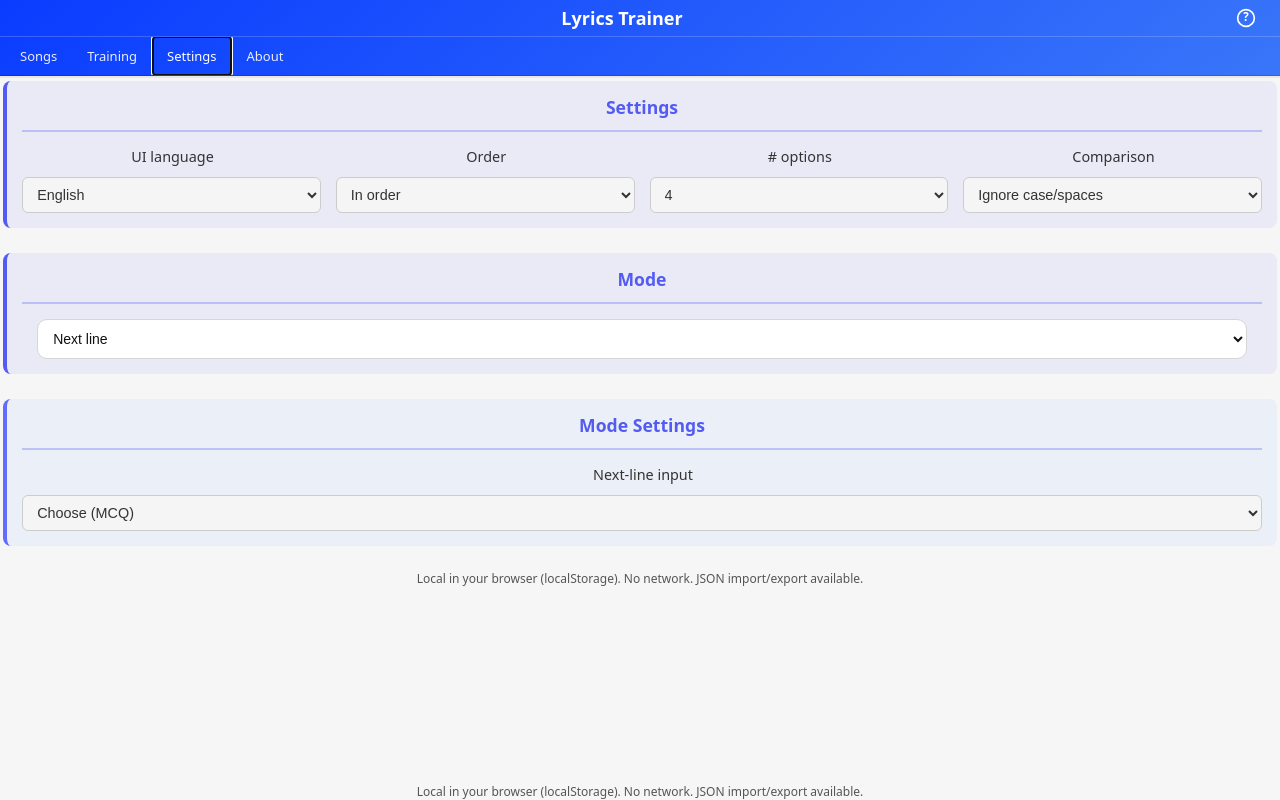
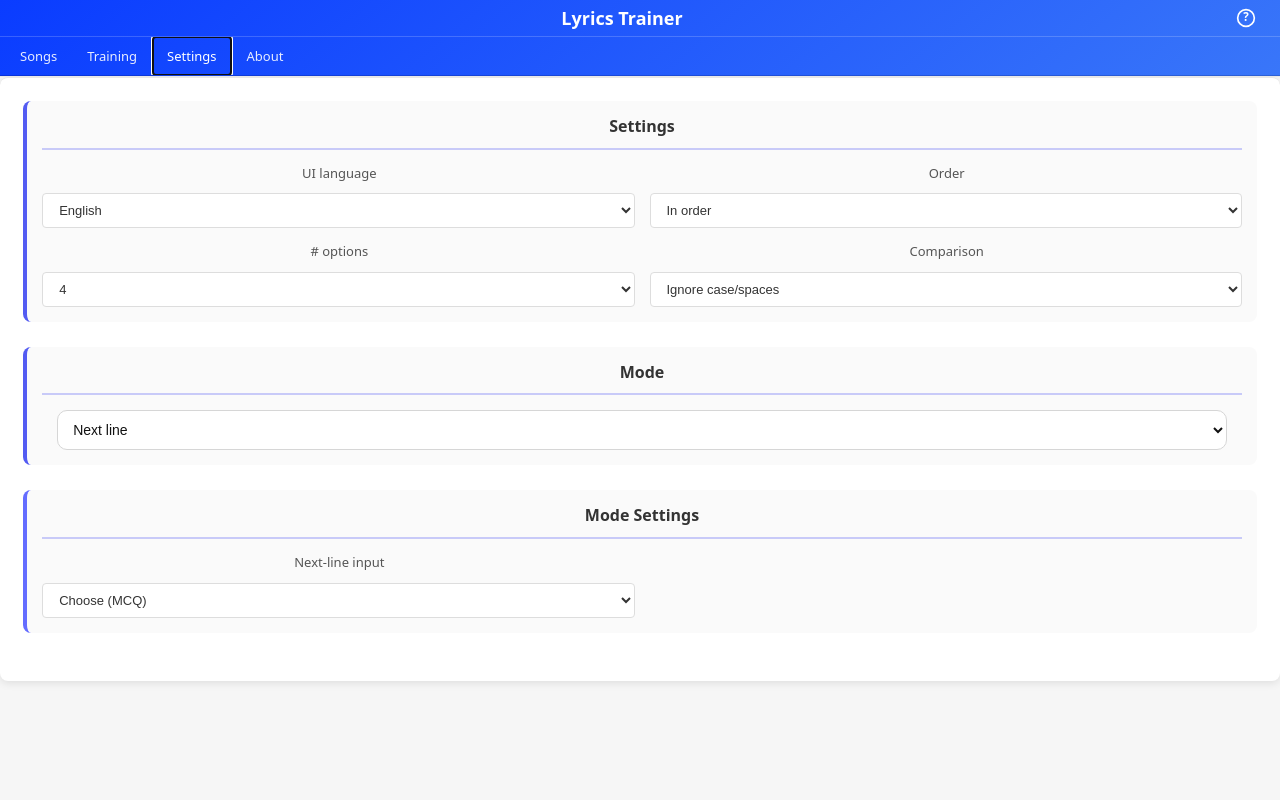
Before and after one commit to niwrA/lyrics-trainer, a Vue app: page / in a window 1280 px wide. Both pictures are taken after a click on the tab "Settings". Built offline with nearby package versions, Linux system fonts and the light colour scheme.

Commit message:
Properly extract settings

```diff
--- a/src/App.vue
+++ b/src/App.vue
@@ -431,144 +431,8 @@
       </section>
 
       <!-- TAB: Settings -->
-      <section v-else-if="appTab === 'settings'" class="card">
-        <!-- <div class="card-head">
-          <div class="card-title">{{ t("exerciseAndOptions") }}</div>
-        </div> -->
-
-        <div class="card-body">
-          <div v-if="!currentSong" class="empty">{{ t("chooseSongFirst") }}</div>
-
-          <div v-else>
-            <!-- GLOBAL SETTINGS -->
-            <div class="settings-section settings-global">
-              <h3 class="settings-section-title">{{ t("exerciseAndOptions") }}</h3>
-              <div class="settings-grid">
-                <div class="field">
-                  <label>{{ t("uiLanguage") }}</label>
-                  <select v-model="settings.uiLang" @change="resetRound(false)">
-                    <option value="en">English</option>
-                    <option value="es">Español</option>
-                  </select>
-                </div>
-
-                <div class="field">
-                  <label>{{ t("order") }}</label>
-                  <select v-model="settings.order" @change="resetRound(true)">
-                    <option value="sequence">{{ t("orderSequence") }}</option>
-                    <option value="random">{{ t("orderRandom") }}</option>
-                  </select>
-                </div>
-
-                <div class="field">
-                  <label>{{ t("optionCount") }}</label>
-                  <select v-model.number="settings.optionCount" @change="resetRound(true)">
-                    <option :value="3">3</option>
-                    <option :value="4">4</option>
-                    <option :value="5">5</option>
-                    <option :value="6">6</option>
-                  </select>
-                </div>
-
-                <div class="field">
-                  <label>{{ t("normalization") }}</label>
-                  <select v-model="settings.normalize" @change="resetRound(false)">
-                    <option value="strict">{{ t("normStrict") }}</option>
-                    <option value="basic">{{ t("normBasic") }}</option>
-                    <option value="punct">{{ t("normPunct") }}</option>
-                  </select>
-                </div>
-              </div>
-            </div>
-
-            <!-- MODE SELECTOR -->
-            <div class="settings-section settings-mode-selector">
-              <h3 class="settings-section-title">{{ t("mode") }}</h3>
-              <div style="padding: 0 15px;">
-                <select v-model="settings.mode" @change="resetRound(true)" style="width: 100%;">
-                  <option value="nextLine">{{ t("modeNextLine") }}</option>
-                  <option value="cloze">{{ t("modeCloze") }}</option>
-                  <option value="type">{{ t("modeType") }}</option>
-                  <option value="vocabulary">{{ t("modeVocabulary") }}</option>
-                </select>
-              </div>
-            </div>
-
-            <!-- MODE-SPECIFIC SETTINGS -->
-            <div class="settings-section settings-mode">
-              <h3 class="settings-section-title">{{ t("modeSettings") }}</h3>
-              <div class="settings-grid">
-                <div class="field" v-if="settings.mode === 'nextLine'">
-                  <label>{{ t("nextLineInput") }}</label>
-                  <select v-model="settings.nextLineInput" @change="resetRound(false)">
-                    <option value="choice">{{ t("inputChoice") }}</option>
-                    <option value="type">{{ t("inputType") }}</option>
-                  </select>
-                </div>
-
-                <div class="field" v-if="settings.mode === 'cloze'">
-                  <label>{{ t("clozeStartMissing") }}</label>
-                  <input type="number" min="1" :max="12" v-model.number="settings.clozeStartMissing"
-                    @change="resetRound(true)" />
-                </div>
-
-                <div class="field" v-if="settings.mode === 'cloze'">
-                  <label>{{ t("clozeMaxMissing") }}</label>
-                  <input type="number" min="1" :max="16" v-model.number="settings.clozeMaxMissing"
-                    @change="resetRound(true)" />
-                </div>
-
-                <div class="field" v-if="settings.mode === 'cloze'">
-                  <label>{{ t("clozeProgression") }}</label>
-                  <select v-model="settings.clozeProgression" @change="resetRound(true)">
-                    <option value="on">{{ t("on") }}</option>
-                    <option value="off">{{ t("off") }}</option>
-                  </select>
-                </div>
-
-                <div class="field" v-if="settings.mode === 'cloze'">
-                  <label>{{ t("clozeInput") }}</label>
-                  <select v-model="settings.clozeInput" @change="resetRound(true)">
-                    <option value="choice">{{ t("inputChoice") }}</option>
-                    <option value="type">{{ t("inputType") }}</option>
-                  </select>
-                </div>
-
-                <div class="field" v-if="settings.mode === 'cloze' && settings.clozeInput === 'choice'">
-                  <label>{{ t("showClozeTarget") }}</label>
-                  <select v-model="settings.showClozeTarget" @change="resetRound(false)">
-                    <option value="off">{{ t("off") }}</option>
-                    <option value="on">{{ t("on") }}</option>
-                  </select>
-                </div>
-
-                <div class="field" v-if="settings.mode === 'type'">
-                  <label>{{ t("typeMode") }}</label>
-                  <select v-model="settings.typeTarget" @change="resetRound(true)">
-                    <option value="nextLine">{{ t("typeNextLine") }}</option>
-                    <option value="currentLine">{{ t("typeCurrentLine") }}</option>
-                  </select>
-                </div>
-
-                <div class="field" v-if="settings.mode === 'type' && settings.typeTarget === 'currentLine'">
-                  <label>{{ t("showHintLine") }}</label>
-                  <select v-model="settings.showHintLine" @change="resetRound(true)">
-                    <option value="on">{{ t("on") }}</option>
-                    <option value="off">{{ t("off") }}</option>
-                  </select>
-                </div>
-
-                <div class="field" v-if="!['nextLine', 'cloze', 'type'].includes(settings.mode)">
-                  <p class="small" style="margin: 0; font-style: italic;">{{ t("noModeSettings") }}</p>
-                </div>
-              </div>
-            </div>
-
-            <div class="small" style="margin-top: 10px;">
-              {{ t("footer") }}
-            </div>
-          </div>
-        </div>
+      <section v-else-if="appTab === 'settings'">
+        <SettingsTab @reset-round="resetRound" />
       </section>
 
       <!-- TAB: About -->
@@ -582,14 +446,13 @@
       </section>
 
     </main>
-
-    <footer class="footer small">{{ t("footer") }}</footer>
   </div>
 </template>
 
 <script setup lang="ts">
 import { computed, onMounted, reactive, ref, watch, Ref } from "vue";
 import TrainerShell from "./components/trainer/TrainerShell.vue";
+import SettingsTab from "./components/tabs/SettingsTab.vue";
 import { useI18n } from "./composables/useI18n";
 import type { Lang } from "./types";
 
--- a/src/components/tabs/SettingsTab.vue
+++ b/src/components/tabs/SettingsTab.vue
@@ -1,16 +1,14 @@
 <template>
   <section class="card">
     <div class="card-body">
-      <div v-if="!currentSong" class="empty">{{ t("chooseSongFirst") }}</div>
-
-      <div v-else>
+      <div>
         <!-- Global Settings -->
         <div class="settings-section settings-global">
           <h3 class="settings-section-title">{{ t("exerciseAndOptions") }}</h3>
           <div class="settings-grid">
             <div class="field">
               <label>{{ t("uiLanguage") }}</label>
-              <select v-model="settings.uiLang">
+              <select v-model="settings.uiLang" @change="reset(false)">
                 <option value="en">English</option>
                 <option value="es">Español</option>
               </select>
@@ -18,7 +16,7 @@
 
             <div class="field">
               <label>{{ t("order") }}</label>
-              <select v-model="settings.order">
+              <select v-model="settings.order" @change="reset(true)">
                 <option value="sequence">{{ t("orderSequence") }}</option>
                 <option value="random">{{ t("orderRandom") }}</option>
               </select>
@@ -26,7 +24,7 @@
 
             <div class="field">
               <label>{{ t("optionCount") }}</label>
-              <select v-model.number="settings.optionCount">
+              <select v-model.number="settings.optionCount" @change="reset(true)">
                 <option :value="3">3</option>
                 <option :value="4">4</option>
                 <option :value="5">5</option>
@@ -36,7 +34,7 @@
 
             <div class="field">
               <label>{{ t("normalization") }}</label>
-              <select v-model="settings.normalize">
+              <select v-model="settings.normalize" @change="reset(false)">
                 <option value="strict">{{ t("normStrict") }}</option>
                 <option value="basic">{{ t("normBasic") }}</option>
                 <option value="punct">{{ t("normPunct") }}</option>
@@ -49,7 +47,7 @@
         <div class="settings-section settings-mode-selector">
           <h3 class="settings-section-title">{{ t("mode") }}</h3>
           <div style="padding: 0 15px;">
-            <select v-model="settings.mode" style="width: 100%;">
+            <select v-model="settings.mode" @change="reset(true)" style="width: 100%;">
               <option value="nextLine">{{ t("modeNextLine") }}</option>
               <option value="cloze">{{ t("modeCloze") }}</option>
               <option value="type">{{ t("modeType") }}</option>
@@ -64,7 +62,7 @@
           <div class="settings-grid">
             <div class="field" v-if="settings.mode === 'nextLine'">
               <label>{{ t("nextLineInput") }}</label>
-              <select v-model="settings.nextLineInput">
+              <select v-model="settings.nextLineInput" @change="reset(false)">
                 <option value="choice">{{ t("inputChoice") }}</option>
                 <option value="type">{{ t("inputType") }}</option>
               </select>
@@ -72,17 +70,17 @@
 
             <div class="field" v-if="settings.mode === 'cloze'">
               <label>{{ t("clozeStartMissing") }}</label>
-              <input type="number" min="1" :max="12" v-model.number="settings.clozeStartMissing" />
+              <input type="number" min="1" :max="12" v-model.number="settings.clozeStartMissing" @change="reset(true)" />
             </div>
 
             <div class="field" v-if="settings.mode === 'cloze'">
               <label>{{ t("clozeMaxMissing") }}</label>
-              <input type="number" min="1" :max="16" v-model.number="settings.clozeMaxMissing" />
+              <input type="number" min="1" :max="16" v-model.number="settings.clozeMaxMissing" @change="reset(true)" />
             </div>
 
             <div class="field" v-if="settings.mode === 'cloze'">
               <label>{{ t("clozeProgression") }}</label>
-              <select v-model="settings.clozeProgression">
+              <select v-model="settings.clozeProgression" @change="reset(true)">
                 <option value="on">{{ t("on") }}</option>
                 <option value="off">{{ t("off") }}</option>
               </select>
@@ -90,7 +88,7 @@
 
             <div class="field" v-if="settings.mode === 'cloze'">
               <label>{{ t("clozeInput") }}</label>
-              <select v-model="settings.clozeInput">
+              <select v-model="settings.clozeInput" @change="reset(true)">
                 <option value="choice">{{ t("inputChoice") }}</option>
                 <option value="type">{{ t("inputType") }}</option>
               </select>
@@ -98,7 +96,7 @@
 
             <div class="field" v-if="settings.mode === 'cloze' && settings.clozeInput === 'choice'">
               <label>{{ t("showClozeTarget") }}</label>
-              <select v-model="settings.showClozeTarget">
+              <select v-model="settings.showClozeTarget" @change="reset(false)">
                 <option value="off">{{ t("off") }}</option>
                 <option value="on">{{ t("on") }}</option>
               </select>
@@ -106,7 +104,7 @@
 
             <div class="field" v-if="settings.mode === 'type'">
               <label>{{ t("typeMode") }}</label>
-              <select v-model="settings.typeTarget">
+              <select v-model="settings.typeTarget" @change="reset(true)">
                 <option value="nextLine">{{ t("typeNextLine") }}</option>
                 <option value="currentLine">{{ t("typeCurrentLine") }}</option>
               </select>
@@ -114,7 +112,7 @@
 
             <div class="field" v-if="settings.mode === 'type' && settings.typeTarget === 'currentLine'">
               <label>{{ t("showHintLine") }}</label>
-              <select v-model="settings.showHintLine">
+              <select v-model="settings.showHintLine" @change="reset(true)">
                 <option value="on">{{ t("on") }}</option>
                 <option value="off">{{ t("off") }}</option>
               </select>
@@ -125,31 +123,22 @@
             </div>
           </div>
         </div>
-
-        <div class="small" style="margin-top: 10px;">
-          {{ t("footer") }}
-        </div>
       </div>
     </div>
   </section>
 </template>
 
 <script setup lang="ts">
-import { onMounted } from "vue";
 import { useSongs } from "../../composables/useSongs";
 import { useSettings } from "../../composables/useSettings";
 import { useI18n } from "../../composables/useI18n";
 
-// Composables
-const { t } = useI18n("en");
-const { currentSong, loadSongs } = useSongs();
-const { settings, loadSettings } = useSettings();
+const emit = defineEmits<{ (e: "reset-round", newQuestion: boolean): void }>();
+const reset = (newQuestion: boolean) => emit("reset-round", newQuestion);
 
-// Load data on mount
-onMounted(() => {
-  loadSongs();
-  loadSettings();
-});
+const { currentSong } = useSongs();
+const { settings } = useSettings();
+const { t } = useI18n(() => settings.uiLang as "en" | "es");
 </script>
 
 <style scoped>
--- a/src/style.css
+++ b/src/style.css
@@ -351,8 +351,7 @@ button:focus-visible {
     background-color: #fafafa;
   }
 }
-
-/* Training Mode Selector */
+/*
 .training-mode-selector {
   background-color: rgba(83, 91, 242, 0.08);
   border: 2px solid rgba(83, 91, 242, 0.3);
@@ -390,7 +389,7 @@ button:focus-visible {
   outline: none;
   border-color: #535bf2;
   box-shadow: 0 0 0 3px rgba(83, 91, 242, 0.2);
-}
+} */
 
 /* Settings Sections */
 .settings-section {
@@ -447,10 +446,9 @@ button:focus-visible {
 .field select,
 .field input {
   padding: 8px 10px;
-  border: 1px solid #444;
   border-radius: 6px;
-  background-color: #2d2d2d;
-  color: #fff;
+  background-color: #fff;
+  color: #2d2d2d;
   font-size: 0.9em;
 }
 
```
